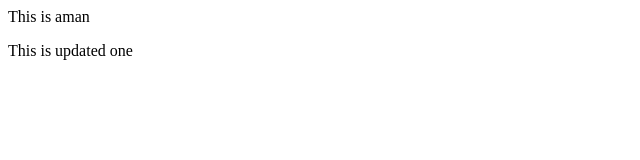
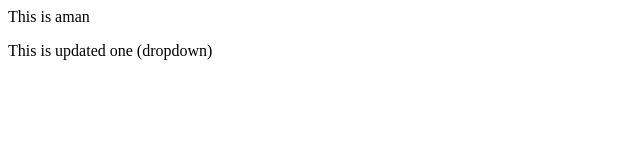
Before and after one commit to AmanSoftware/localrepo, a plain HTML site: page index.html in a window 1280 px wide. Shown: the full height of the page, 0-640 px from the left. Drawn offline with Linux system fonts and the light colour scheme.

Commit message:
Add dropdown

```diff
--- a/index.html
+++ b/index.html
@@ -1,2 +1,2 @@
 <p>This is aman</p>
-<p>This is updated one</p>
+<p>This is updated one (dropdown)</p>
```
